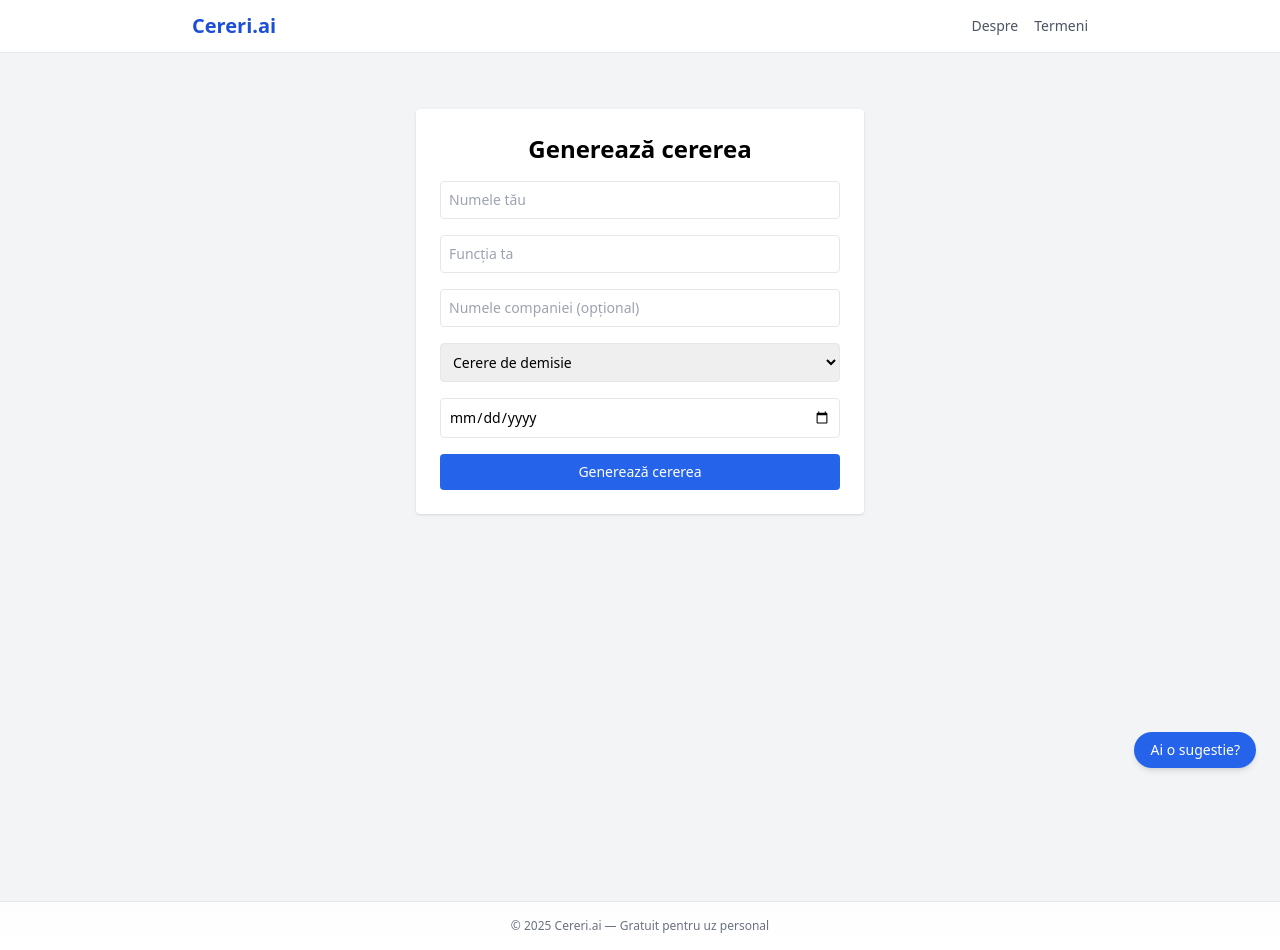
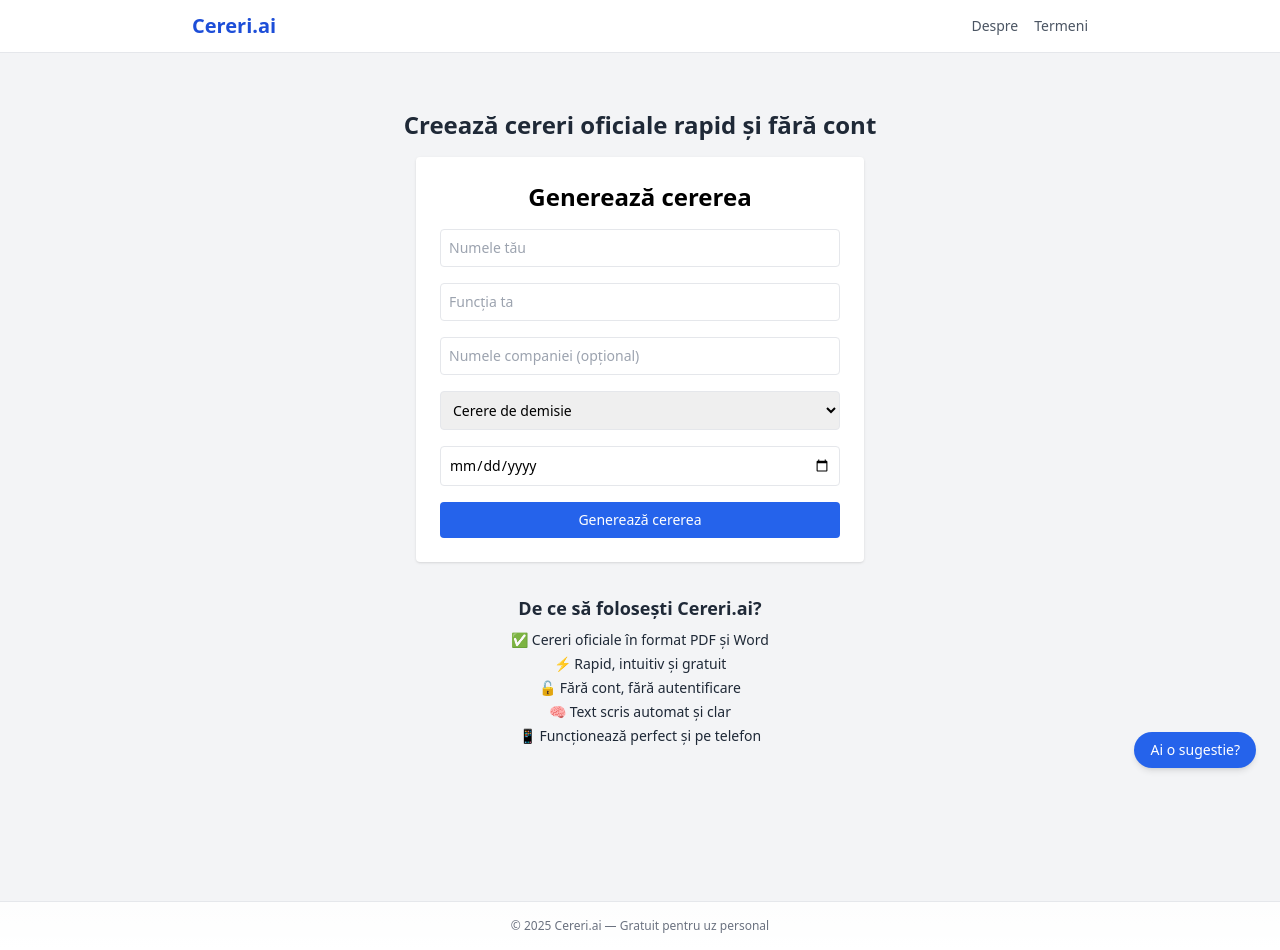
Before and after one commit to draghici95/cereri-ai, a Next.js app: page / in a window 1280 px wide. Built offline with nearby package versions, Linux system fonts and the light colour scheme.

Commit message:
modificare

```diff
--- a/src/pages/index.tsx
+++ b/src/pages/index.tsx
@@ -50,7 +50,6 @@ export default function Home() {
   const descarcaPDF = async () => {
     const doc = await PDFDocument.create();
     doc.registerFontkit(fontkit);
-
     let page = doc.addPage([595.28, 841.89]);
     const { width, height } = page.getSize();
 
@@ -73,7 +72,6 @@ export default function Home() {
     });
 
     y -= lineHeight * 2;
-
     const wrappedLines: string[] = [];
     cerere.split('\n').forEach((paragraph) => {
       const words = paragraph.split(' ');
@@ -108,7 +106,6 @@ export default function Home() {
     });
 
     y -= 40;
-
     page.drawText('Semnătură:', {
       x: startX,
       y,
@@ -116,7 +113,6 @@ export default function Home() {
       font: customFont,
       color: rgb(0, 0, 0),
     });
-
     page.drawLine({
       start: { x: startX + 70, y: y - 2 },
       end: { x: startX + 270, y: y - 2 },
@@ -136,7 +132,6 @@ export default function Home() {
     const pdfBytes = await doc.save();
     const blob = new Blob([pdfBytes], { type: 'application/pdf' });
     const url = URL.createObjectURL(blob);
-
     const a = document.createElement('a');
     a.href = url;
     a.download = `cerere_${tip.replace(/\s+/g, '_')}.pdf`;
@@ -150,9 +145,7 @@ export default function Home() {
         {
           children: [
             new Paragraph({
-              children: [
-                new TextRun({ text: tip, bold: true, size: 26, break: 1 }),
-              ],
+              children: [new TextRun({ text: tip, bold: true, size: 26, break: 1 })],
               spacing: { after: 200 },
             }),
             ...cerere.split('\n').map(
@@ -192,106 +185,65 @@ export default function Home() {
   };
 
   return (
-    <div className="min-h-screen flex items-start justify-center bg-gray-100 px-4 pt-8 relative">
+    <div className="min-h-screen flex flex-col items-center bg-gray-100 px-4 pt-8 font-sans">
+      {/* Titlu aplicație sus */}
+      <h2 className="text-2xl font-semibold text-center mb-4 text-gray-800">
+        Creează cereri oficiale rapid și fără cont
+      </h2>
+
+      {/* Formularul */}
       <div className="w-full max-w-md bg-white p-6 rounded shadow space-y-4">
         <h1 className="text-2xl font-bold text-center">Generează cererea</h1>
 
-        <input
-          type="text"
-          placeholder="Numele tău"
-          value={nume}
-          onChange={(e) => setNume(e.target.value)}
-          className="w-full border rounded p-2 text-sm"
-        />
-        <input
-          type="text"
-          placeholder="Funcția ta"
-          value={functie}
-          onChange={(e) => setFunctie(e.target.value)}
-          className="w-full border rounded p-2 text-sm"
-        />
-        <input
-          type="text"
-          placeholder="Numele companiei (opțional)"
-          value={firma}
-          onChange={(e) => setFirma(e.target.value)}
-          className="w-full border rounded p-2 text-sm"
-        />
+        <input type="text" placeholder="Numele tău" value={nume} onChange={(e) => setNume(e.target.value)} className="w-full border rounded p-2 text-sm" />
+        <input type="text" placeholder="Funcția ta" value={functie} onChange={(e) => setFunctie(e.target.value)} className="w-full border rounded p-2 text-sm" />
+        <input type="text" placeholder="Numele companiei (opțional)" value={firma} onChange={(e) => setFirma(e.target.value)} className="w-full border rounded p-2 text-sm" />
 
-        <select
-          value={tip}
-          onChange={(e) => setTip(e.target.value)}
-          className="w-full border rounded p-2 text-sm"
-        >
-          {tipuriCereri.map((opt) => (
-            <option key={opt}>{opt}</option>
-          ))}
+        <select value={tip} onChange={(e) => setTip(e.target.value)} className="w-full border rounded p-2 text-sm">
+          {tipuriCereri.map((opt) => <option key={opt}>{opt}</option>)}
         </select>
 
         {esteConcediu ? (
           <div className="flex flex-col sm:flex-row gap-2">
-            <input
-              type="date"
-              value={dataStart}
-              onChange={(e) => setDataStart(e.target.value)}
-              className="w-full border rounded p-2 text-sm"
-              placeholder="Data început"
-            />
-            <input
-              type="date"
-              value={dataEnd}
-              onChange={(e) => setDataEnd(e.target.value)}
-              className="w-full border rounded p-2 text-sm"
-              placeholder="Data final"
-            />
+            <input type="date" value={dataStart} onChange={(e) => setDataStart(e.target.value)} className="w-full border rounded p-2 text-sm" />
+            <input type="date" value={dataEnd} onChange={(e) => setDataEnd(e.target.value)} className="w-full border rounded p-2 text-sm" />
           </div>
         ) : (
-          <input
-            type="date"
-            value={dataSingle}
-            onChange={(e) => setDataSingle(e.target.value)}
-            className="w-full border rounded p-2 text-sm"
-            placeholder="Selectează data"
-          />
+          <input type="date" value={dataSingle} onChange={(e) => setDataSingle(e.target.value)} className="w-full border rounded p-2 text-sm" />
         )}
 
-        <button
-          onClick={genereazaCererea}
-          disabled={loading}
-          className="w-full bg-blue-600 text-white py-2 rounded hover:bg-blue-700 text-sm"
-        >
+        <button onClick={genereazaCererea} disabled={loading} className="w-full bg-blue-600 text-white py-2 rounded hover:bg-blue-700 text-sm">
           {loading ? 'Se generează...' : 'Generează cererea'}
         </button>
 
         {cerere && (
           <>
-            <textarea
-              className="w-full border rounded p-2 h-48 text-sm"
-              value={cerere}
-              readOnly
-            />
-            <button
-              onClick={() => navigator.clipboard.writeText(cerere)}
-              className="w-full bg-green-600 text-white py-2 rounded hover:bg-green-700 text-sm"
-            >
+            <textarea className="w-full border rounded p-2 h-48 text-sm" value={cerere} readOnly />
+            <button onClick={() => navigator.clipboard.writeText(cerere)} className="w-full bg-green-600 text-white py-2 rounded hover:bg-green-700 text-sm">
               Copiază textul
             </button>
-            <button
-              onClick={descarcaPDF}
-              className="w-full bg-purple-600 text-white py-2 rounded hover:bg-purple-700 text-sm"
-            >
+            <button onClick={descarcaPDF} className="w-full bg-purple-600 text-white py-2 rounded hover:bg-purple-700 text-sm">
               Descarcă PDF
             </button>
-            <button
-              onClick={descarcaWord}
-              className="w-full bg-yellow-600 text-white py-2 rounded hover:bg-yellow-700 text-sm"
-            >
+            <button onClick={descarcaWord} className="w-full bg-yellow-600 text-white py-2 rounded hover:bg-yellow-700 text-sm">
               Descarcă Word
             </button>
           </>
         )}
       </div>
 
+      {/* Beneficii listă simplă */}
+      <div className="mt-8 max-w-lg text-sm text-gray-800 space-y-2 text-center">
+        <h3 className="text-lg font-semibold">De ce să folosești Cereri.ai?</h3>
+        <ul className="list-none mt-2 space-y-1">
+          <li>✅ Cereri oficiale în format PDF și Word</li>
+          <li>⚡ Rapid, intuitiv și gratuit</li>
+          <li>🔓 Fără cont, fără autentificare</li>
+          <li>🧠 Text scris automat și clar</li>
+          <li>📱 Funcționează perfect și pe telefon</li>
+        </ul>
+      </div>
+
       <Feedback />
     </div>
   );
```
